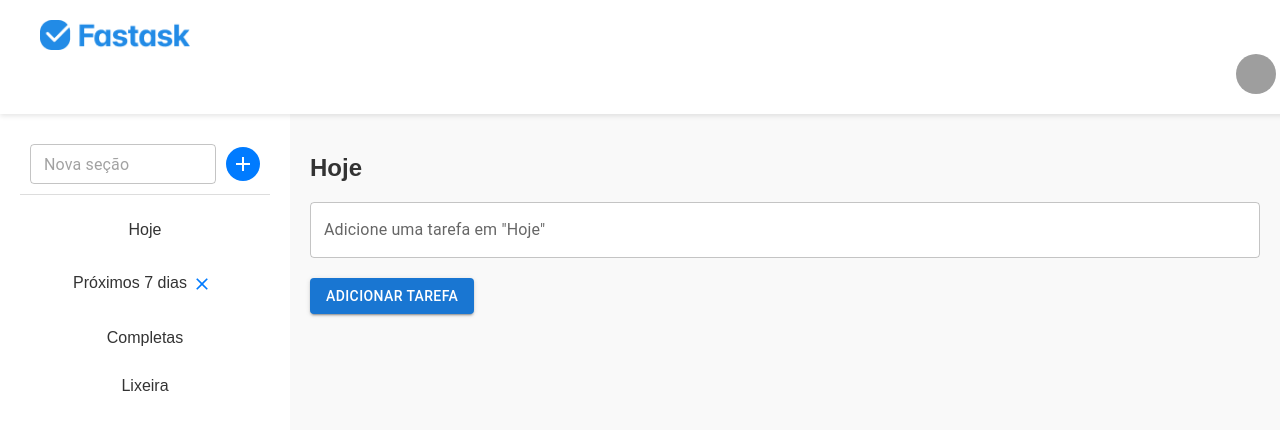
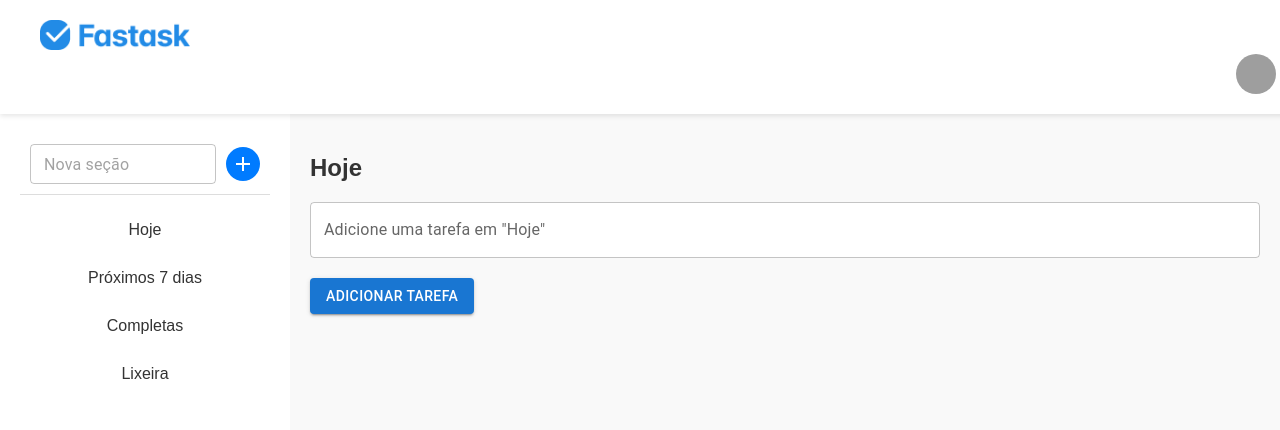
Before and after one commit to vLecaBR/fastask-to-do-list, a React (Create React App) app: page / in a window 1280 px wide. Shown: the top 430 px of the page. Built offline with nearby package versions, Linux system fonts and the light colour scheme; grey boxes are pictures that could not be loaded.

Commit message:
ajustando navbar para existir seções fixas

```diff
--- a/src/components/Sidebar/index.jsx
+++ b/src/components/Sidebar/index.jsx
@@ -70,7 +70,7 @@ function Sidebar({ sections, setCurrentSection, addSection, removeSection }) {
             }}
           >
             <span>{section}</span>
-            {section !== 'Hoje' && section !== 'Lixeira' && section !== 'Completas' && (
+            {section !== 'Hoje' && section !== 'Lixeira' && section !== 'Completas' && section !== 'Próximos 7 dias' && (
               <IconButton
                 size="small"
                 onClick={(e) => {
```
